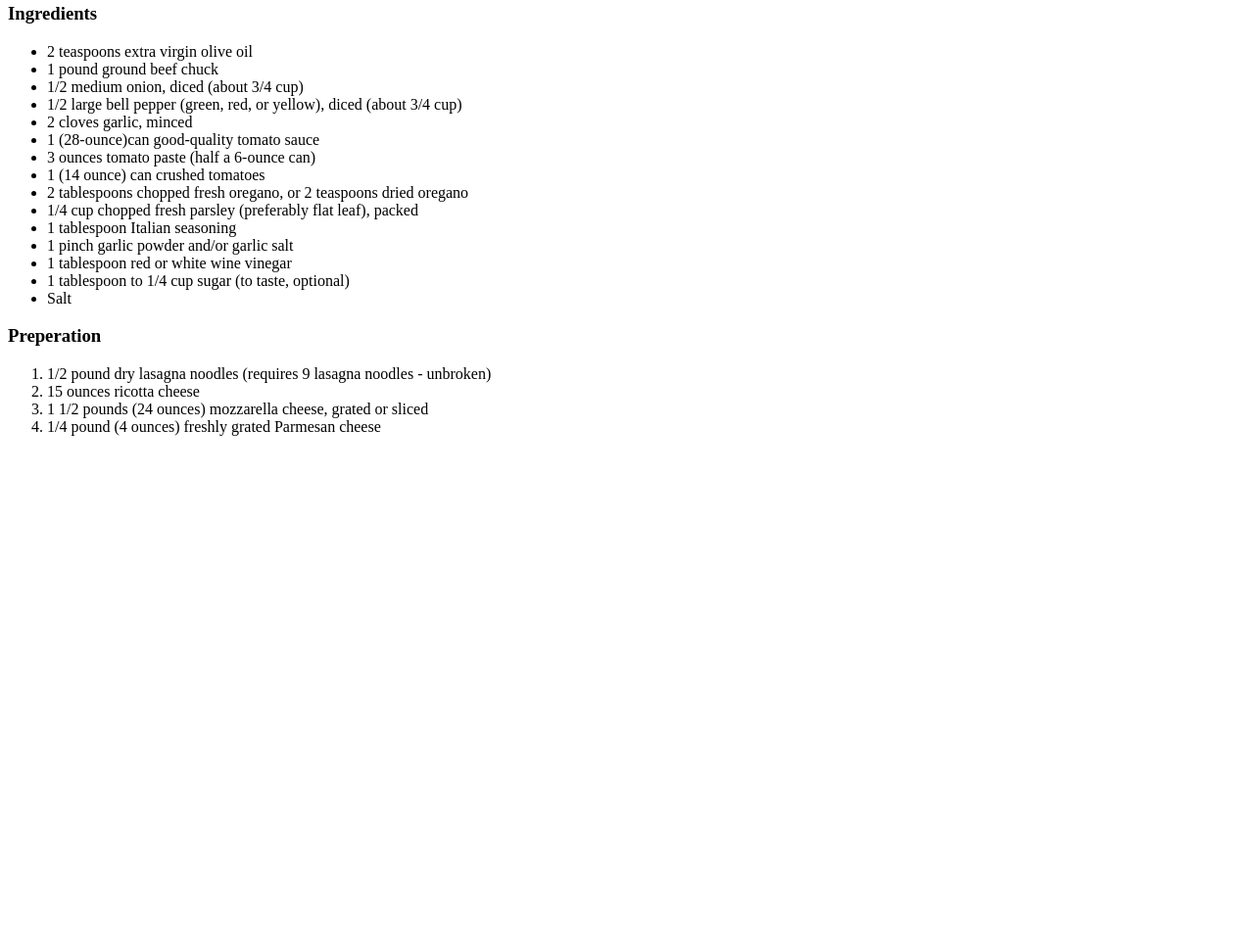
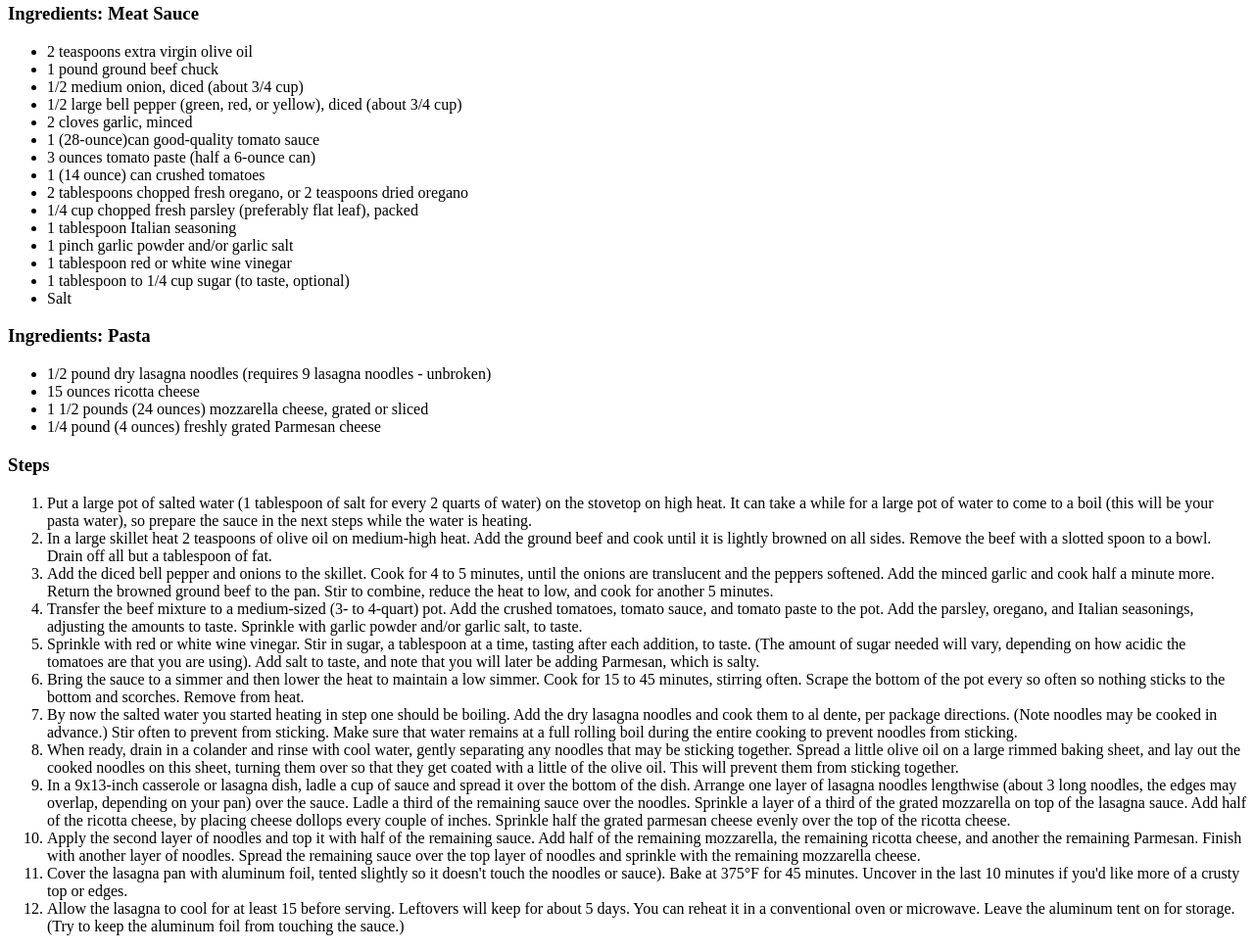
Before and after one commit to puddlex/Recipe, a plain HTML site: page recipes/lasagne.html in a window 1280 px wide. Shown: the part 259-1230 px from the top of the page at 98% size. Before the commit the page ends 800 px from the top, so only its background shows below. Drawn offline with Linux system fonts and the light colour scheme.

Commit message:
Add preperation steps

```diff
--- a/recipes/lasagne.html
+++ b/recipes/lasagne.html
@@ -11,7 +11,7 @@
     <p>Creamy lasagne with fresh tomato and basil filling.</p>
     <p>Prepeation time: 20 mins</p>
     <p> Cooking time: 40 mins</p>
-    <p><h3><strong>Ingredients</strong></h3></p>
+    <p><h3><strong>Ingredients: Meat Sauce</strong></h3></p>
     <p><ul>
         <li>2 teaspoons extra virgin olive oil</li>
         <li>1 pound ground beef chuck</li>
@@ -29,12 +29,27 @@
         <li>1 tablespoon to 1/4 cup sugar (to taste, optional)</li>
         <li>Salt</li>
     </ul></p>
-    <p><h3><strong>Preperation</h3></strong></p>
-    <p><ol>
+    <p><h3><strong>Ingredients: Pasta</h3></strong></p>
+    <p><ul>
         <li>1/2 pound dry lasagna noodles (requires 9 lasagna noodles - unbroken)
         <li>15 ounces ricotta cheese
         <li>1 1/2 pounds (24 ounces) mozzarella cheese, grated or sliced
         <li>1/4 pound (4 ounces) freshly grated Parmesan cheese
+    </ul></p>
+    <p><h3><strong>Steps</strong></h3></p>
+    <p><ol>
+        <li>Put a large pot of salted water (1 tablespoon of salt for every 2 quarts of water) on the stovetop on high heat. It can take a while for a large pot of water to come to a boil (this will be your pasta water), so prepare the sauce in the next steps while the water is heating.</li>
+        <li>In a large skillet heat 2 teaspoons of olive oil on medium-high heat. Add the ground beef and cook until it is lightly browned on all sides. Remove the beef with a slotted spoon to a bowl. Drain off all but a tablespoon of fat.</li>
+        <li>Add the diced bell pepper and onions to the skillet. Cook for 4 to 5 minutes, until the onions are translucent and the peppers softened. Add the minced garlic and cook half a minute more. Return the browned ground beef to the pan. Stir to combine, reduce the heat to low, and cook for another 5 minutes.</li>
+        <li>Transfer the beef mixture to a medium-sized (3- to 4-quart) pot. Add the crushed tomatoes, tomato sauce, and tomato paste to the pot. Add the parsley, oregano, and Italian seasonings, adjusting the amounts to taste. Sprinkle with garlic powder and/or garlic salt, to taste.</li>
+        <li>Sprinkle with red or white wine vinegar. Stir in sugar, a tablespoon at a time, tasting after each addition, to taste. (The amount of sugar needed will vary, depending on how acidic the tomatoes are that you are using). Add salt to taste, and note that you will later be adding Parmesan, which is salty.</li>
+        <li>Bring the sauce to a simmer and then lower the heat to maintain a low simmer. Cook for 15 to 45 minutes, stirring often. Scrape the bottom of the pot every so often so nothing sticks to the bottom and scorches. Remove from heat.</li>
+        <li>By now the salted water you started heating in step one should be boiling. Add the dry lasagna noodles and cook them to al dente, per package directions. (Note noodles may be cooked in advance.) Stir often to prevent from sticking. Make sure that water remains at a full rolling boil during the entire cooking to prevent noodles from sticking.</li>
+        <li>When ready, drain in a colander and rinse with cool water, gently separating any noodles that may be sticking together. Spread a little olive oil on a large rimmed baking sheet, and lay out the cooked noodles on this sheet, turning them over so that they get coated with a little of the olive oil. This will prevent them from sticking together.</li>
+        <li>In a 9x13-inch casserole or lasagna dish, ladle a cup of sauce and spread it over the bottom of the dish. Arrange one layer of lasagna noodles lengthwise (about 3 long noodles, the edges may overlap, depending on your pan) over the sauce. Ladle a third of the remaining sauce over the noodles. Sprinkle a layer of a third of the grated mozzarella on top of the lasagna sauce. Add half of the ricotta cheese, by placing cheese dollops every couple of inches. Sprinkle half the grated parmesan cheese evenly over the top of the ricotta cheese.</li>
+        <li>Apply the second layer of noodles and top it with half of the remaining sauce. Add half of the remaining mozzarella, the remaining ricotta cheese, and another the remaining Parmesan. Finish with another layer of noodles. Spread the remaining sauce over the top layer of noodles and sprinkle with the remaining mozzarella cheese.</li>
+        <li>Cover the lasagna pan with aluminum foil, tented slightly so it doesn't touch the noodles or sauce). Bake at 375°F for 45 minutes. Uncover in the last 10 minutes if you'd like more of a crusty top or edges.</li>
+        <li>Allow the lasagna to cool for at least 15 before serving. Leftovers will keep for about 5 days. You can reheat it in a conventional oven or microwave. Leave the aluminum tent on for storage. (Try to keep the aluminum foil from touching the sauce.)</li>
     </ol></p>
 
 </body>
```
